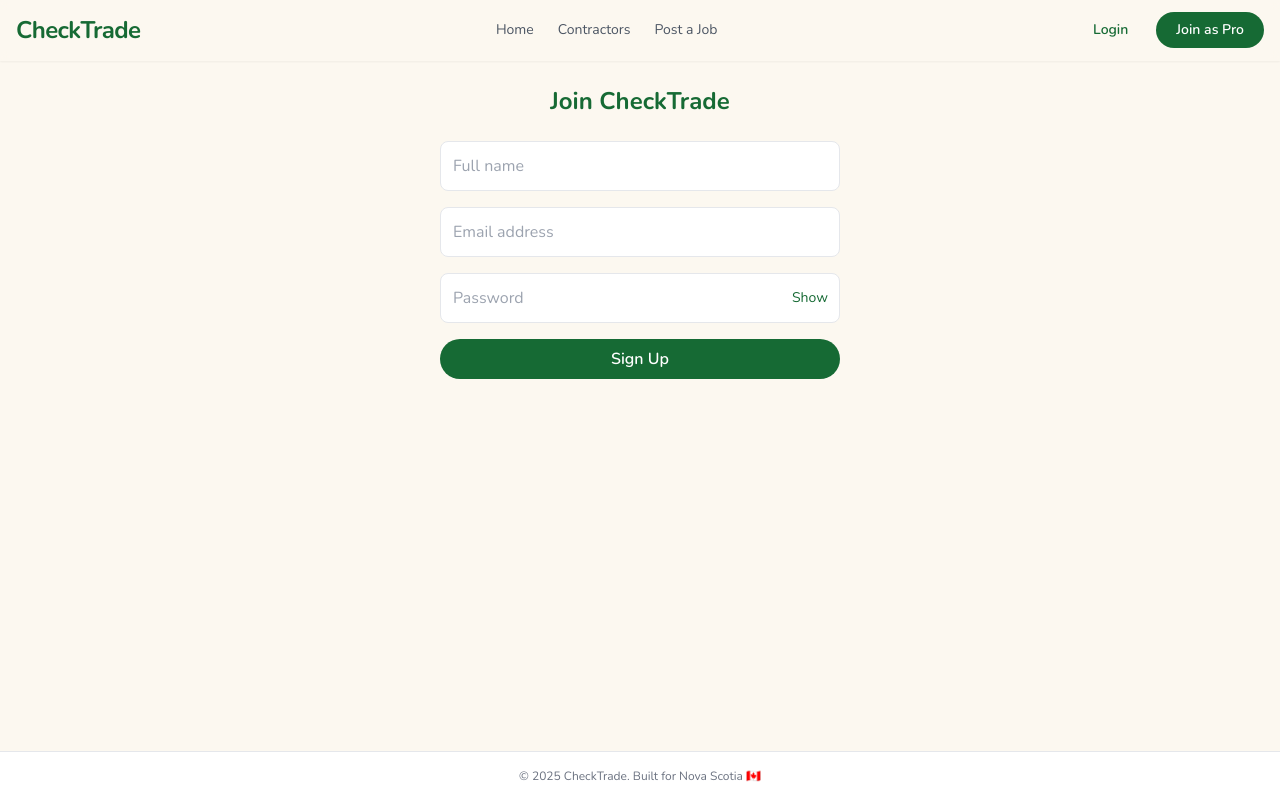
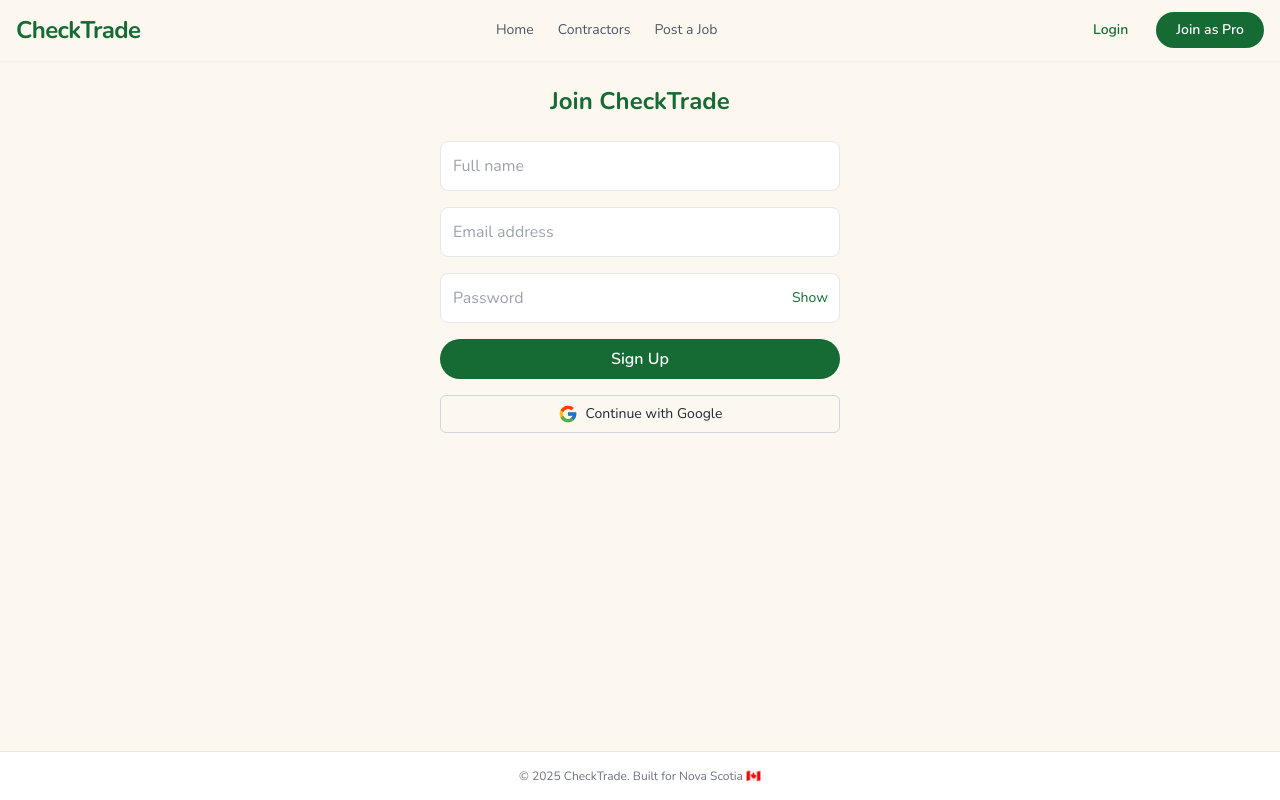
Before and after one commit to digital-domusfix/checktrade-webapp, a React (Vite) app in the folder frontend-app/: page /signup in a window 1280 px wide. Built offline with nearby package versions, Linux system fonts and the light colour scheme; no server answers.

Commit message:
Add Google OAuth button to signup form

```diff
--- a/frontend-app/src/pages/auth/components/RegisterForm.tsx
+++ b/frontend-app/src/pages/auth/components/RegisterForm.tsx
@@ -3,6 +3,7 @@ import { Spinner } from '../../../components/Spinner';
 import { v4 as uuidv4 } from 'uuid'; // If you want to simulate a tenantId
 import { Button } from '../../../components/Button';
 import { useAuthStore } from '../../../store/useAuthStore';
+import { FcGoogle } from 'react-icons/fc';
 
 interface RegisterFormProps {
   onRegistered: (userId: string) => void;
@@ -116,6 +117,14 @@ export const RegisterForm: React.FC<RegisterFormProps> = ({ onRegistered }) => {
         {submitting && <Spinner className="text-white mr-2" />}
         Sign Up
       </Button>
+      <button
+        type="button"
+        onClick={() => (window.location.href = `${import.meta.env.VITE_API_BASE_URL}/api/identity/oauth/google`)}
+        className="w-full flex items-center justify-center gap-2 py-2 px-4 border border-gray-300 rounded-md hover:bg-gray-100"
+      >
+        <FcGoogle size={20} />
+        <span className="text-sm font-medium text-gray-800">Continue with Google</span>
+      </button>
     </form>
   );
 };
```
